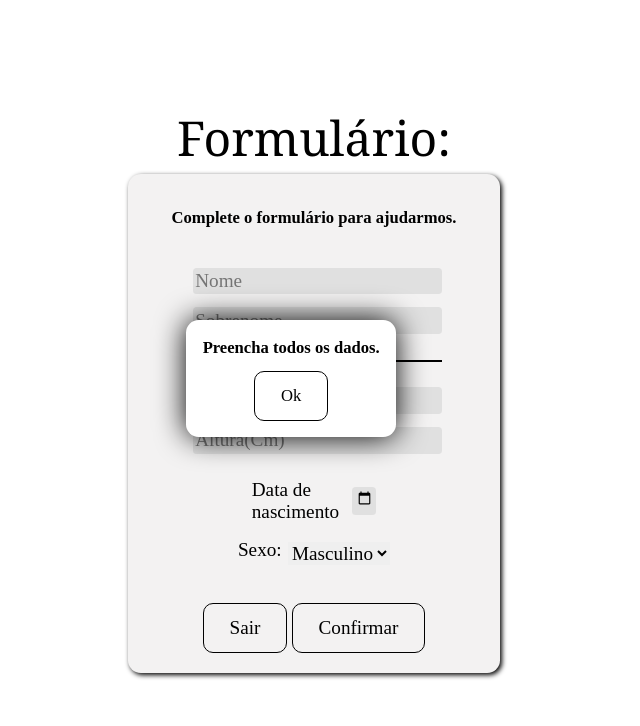
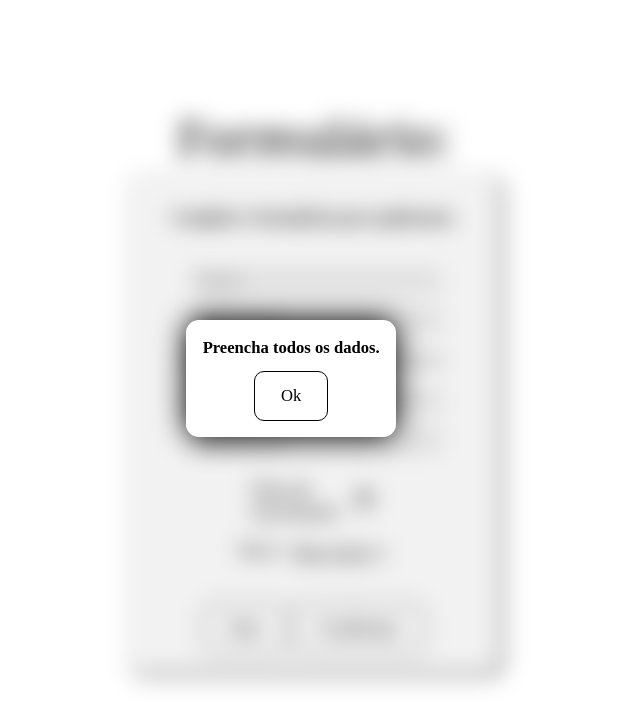
Before and after one commit to IanMV/HealthUp, a plain HTML site: page Frontend/src/components/html/Perguntas.html in a window 1280 px wide. Both pictures are taken after a click on the button "Confirmar". Shown: the whole page, without its empty margins (326-966 px from the left). Drawn offline with Linux system fonts and the light colour scheme.

Commit message:
Arrumando Js e blur dos alertas.

```diff
--- a/Backend/Perguntas.js
+++ b/Backend/Perguntas.js
@@ -7,6 +7,7 @@ function nextForm(current) {
     if (current + 1 === 2) {
       if (altura.value === '' || peso.value === '' || nome.value === '') {
         alerta.innerHTML = '<div class="alertaOk"><p>Preencha todos os dados.</p><button class="botaoOk" onclick="voltar()">Ok</button></div>';
+        semCliques.classList.add('semCliques')
         return;
       }
     }
@@ -30,6 +31,7 @@ function nextForm(current) {
 
       if (esporteSelecionado === '' || lesaoSelecionada === '') {
      alerta.innerHTML = '<div class="alertaOk"><p>Preencha todos os dados.</p><button class="botaoOk" onclick="voltar()">Ok</button></div>';
+     semCliques.classList.add('semCliques')
         return;
       }
 
@@ -88,6 +90,8 @@ function nextForm(current) {
   const alerta = document.getElementById('alerta');
   const semCliques = document.getElementById('semCliques');
 
+  console.log(button)
+
   // Função para validação e armazenamento ao clicar no botão Enviar (form2)
   button.addEventListener('click', function () {
     let esporteSelecionado = '';
@@ -121,6 +125,7 @@ function nextForm(current) {
     peso.value = "";
     altura.value = "";
 
+    redirecionar()
 
   });
 
--- a/Frontend/src/components/css/Perguntas.css
+++ b/Frontend/src/components/css/Perguntas.css
@@ -61,7 +61,7 @@ main {
     box-shadow: 0px 0px 30px 0px rgba(0, 0, 0, 1);
     font-size: 1.3vw;
     filter: none;
-    z-index: 2;
+    z-index: 3;
 }
 
 .divAlerta p {
@@ -327,3 +327,14 @@ section fieldset input[type="radio"]:checked::before {
 .esp div label{
     margin: 1vw 0.1vw 0 0.1vw;
 }
+
+.semCliques{
+        backdrop-filter: blur(5px);
+        z-index: 2;
+        height: 100vh;
+        width: 100vw;
+        position: fixed;
+        top: 0;
+        left: 0;
+        pointer-events: none;
+}
--- a/Frontend/src/components/css/ResetPadrao.css
+++ b/Frontend/src/components/css/ResetPadrao.css
@@ -70,9 +70,8 @@ header {
 }
 
 .semCliques {
+   filter: blur(10px);
    pointer-events: none;
-   filter: blur(5px);
-   transition: 0.3s ease-in-out;
 }
 
 .noScroll {
```
Also changed, not shown: Frontend/src/components/html/Perguntas.html (+1 -1 lines).
